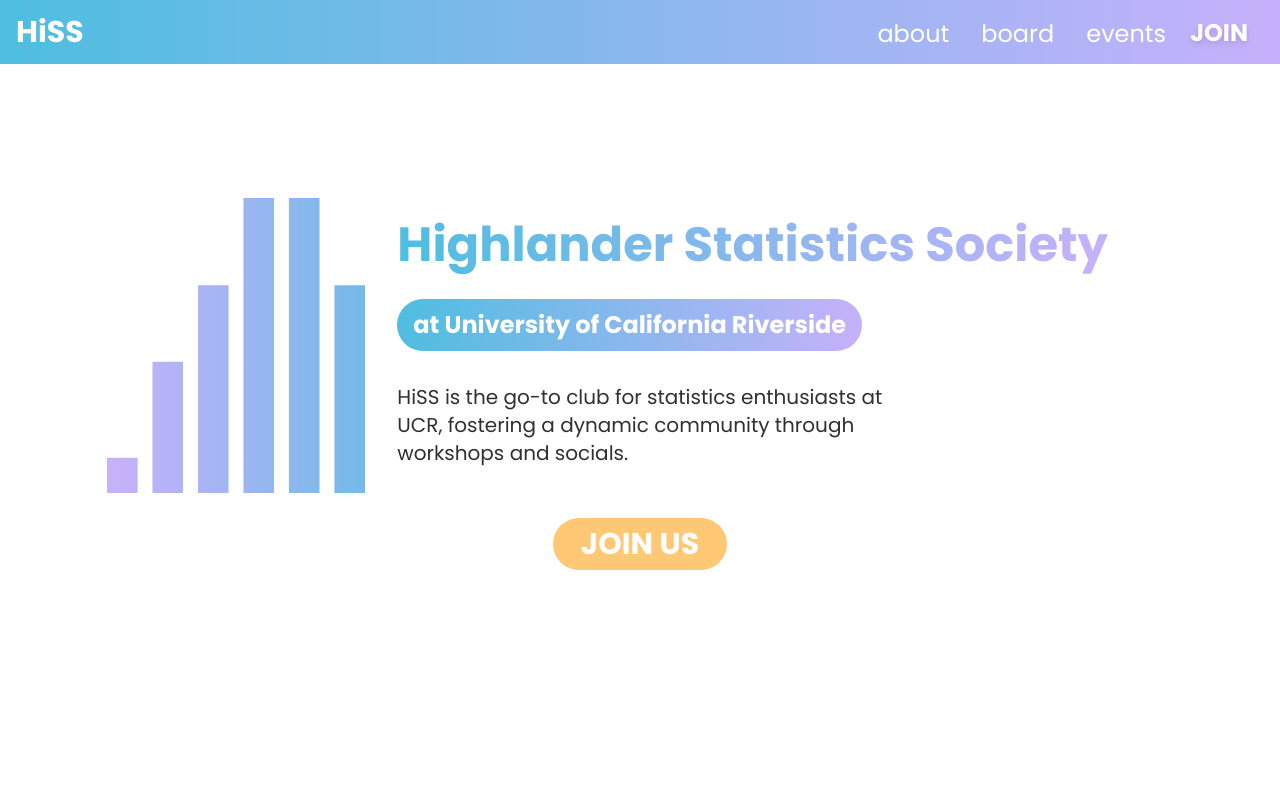
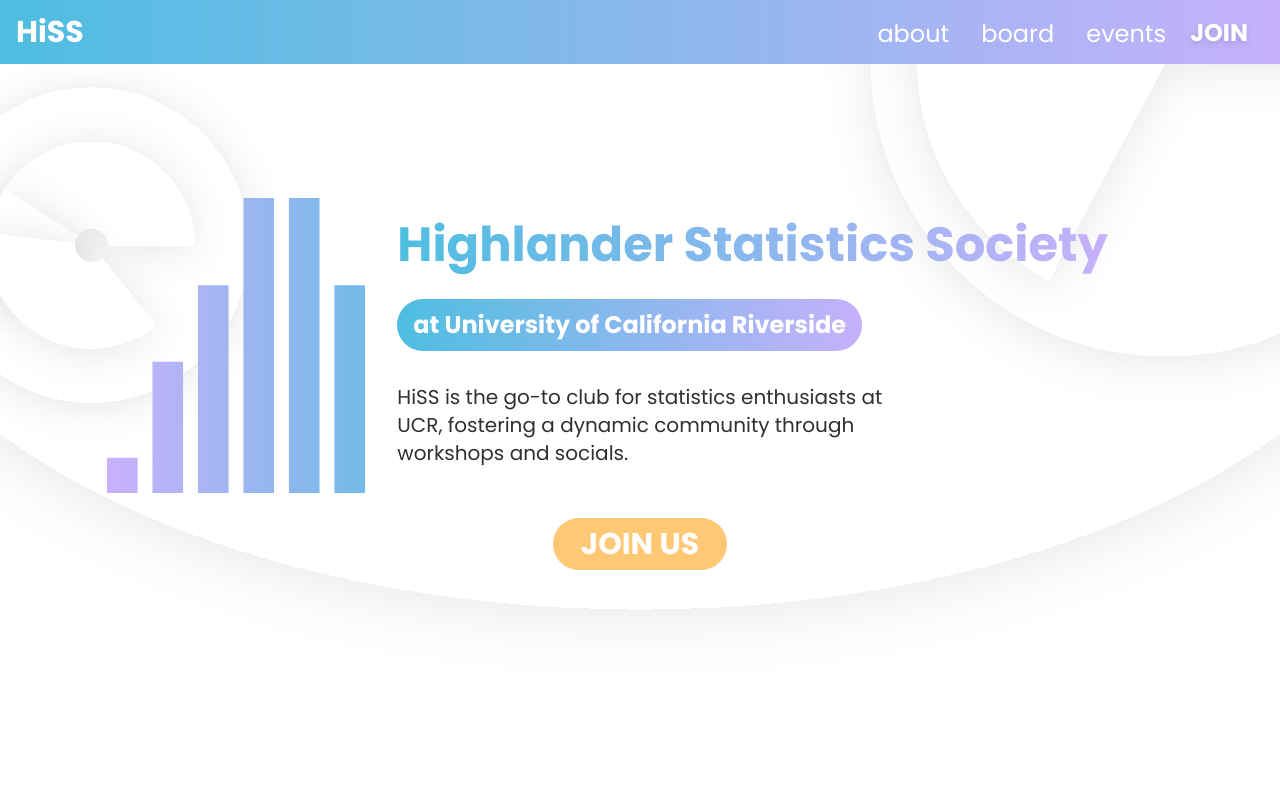
Before and after one commit to acm-ucr/hiss-website, a Next.js app: page / in a window 1280 px wide. Shown: the top 789 px of the page. Built offline with nearby package versions, Linux system fonts and the light colour scheme.

Commit message:
Circle Landing

```diff
--- a/src/app/page.js
+++ b/src/app/page.js
@@ -1,11 +1,11 @@
-import Landing from "@/components/about/Landing";
+import CircleLanding from "@/components/about/CircleLanding";
 import HiSS from "@/components/about/HiSS";
 import Cards from "@/components/about/Cards";
 import Events from "@/components/Events";
 const Home = () => {
   return (
-    <div className="flex flex-col justify-center items-center gap-20">
-      <Landing />
+    <div className="w-full overflow-clip flex flex-col justify-center items-center gap-20">
+      <CircleLanding />
       <HiSS />
       <Cards />
       <Events />
--- /dev/null
+++ b/src/components/about/CircleLanding.jsx
@@ -0,0 +1,33 @@
+import React from "react";
+import circle from "../../../public/assets/circle.svg";
+import pie from "../../../public/assets/pie.svg";
+import Image from "next/image";
+import Landing from "./Landing";
+import landing from "../../../public/assets/landing.svg";
+
+const CircleLanding = () => {
+  return (
+    <div className="w-full relative h-[90vh] lg:h-[40vh] xl:h-[110vh]">
+      <div className="relative xl:-translate-y-[15%] z-1 hidden lg:block">
+        <Image src={landing} alt="landing" width={4000} height={4000} />
+      </div>
+      <div className="absolute lg:hidden z-2 top-0 md:scale-125 right-[10%] -translate-y-[30%] translate-x-[30%] sm:translate-x-[40%]">
+        <Image src={circle} alt="circle" width={400} height={400} />
+      </div>
+      <div className="absolute lg:hidden z-2 top-0 scale-75 md:scale-100 right-[10%] -translate-y-[30%] translate-x-[30%] sm:translate-x-[40%]">
+        <Image src={pie} alt="pie" width={400} height={400} />
+      </div>
+      <div className="absolute z-2 lg:hidden scale-100 md:scale-125 md:translate-x-[70%] lg:-left-[30%] lg:bottom-[40%]  bottom-[5%] -left-[40%] -translate-y-[30%] translate-x-[30%] ">
+        <Image src={circle} alt="circle" width={300} height={300} />
+      </div>
+      <div className="absolute z-2 lg:hidden rotate-90 scale-75 md:scale-100 md:translate-x-[70%] bottom-[5%] -left-[40%] -translate-y-[30%] translate-x-[30%]">
+        <Image src={pie} alt="pie" width={300} height={300} />
+      </div>
+      <div className="absolute z-3 lg:-top-[50%] xl:top-0 w-full">
+        <Landing />
+      </div>
+    </div>
+  );
+};
+
+export default CircleLanding;
--- a/src/components/about/Landing.jsx
+++ b/src/components/about/Landing.jsx
@@ -4,7 +4,6 @@ import Image from "next/image";
 import chart from "../../../public/assets/chart.svg";
 import Button from "../about/Button.jsx";
 import { motion } from "framer-motion";
-
 const transition = {
   type: "tween",
   ease: "easeInOut",
```
Also changed, not shown: public/assets/landing.svg (added).
